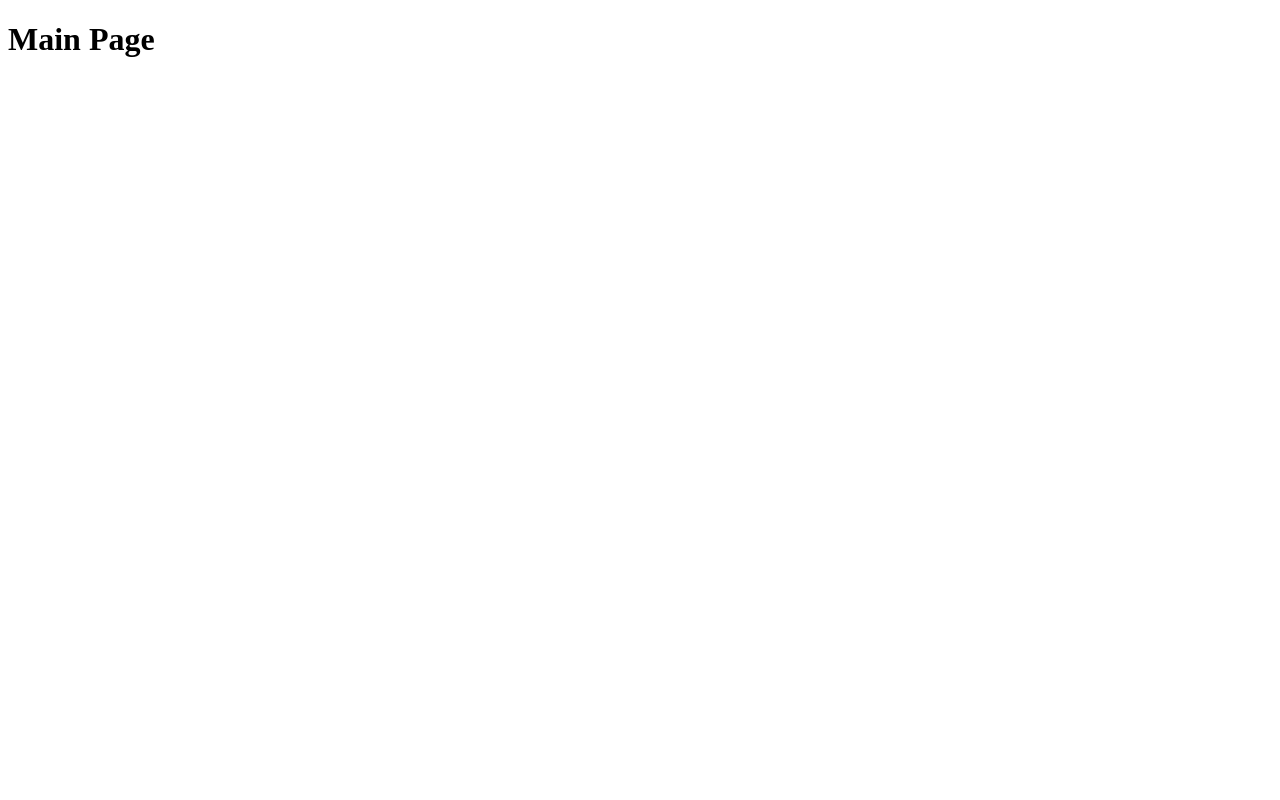
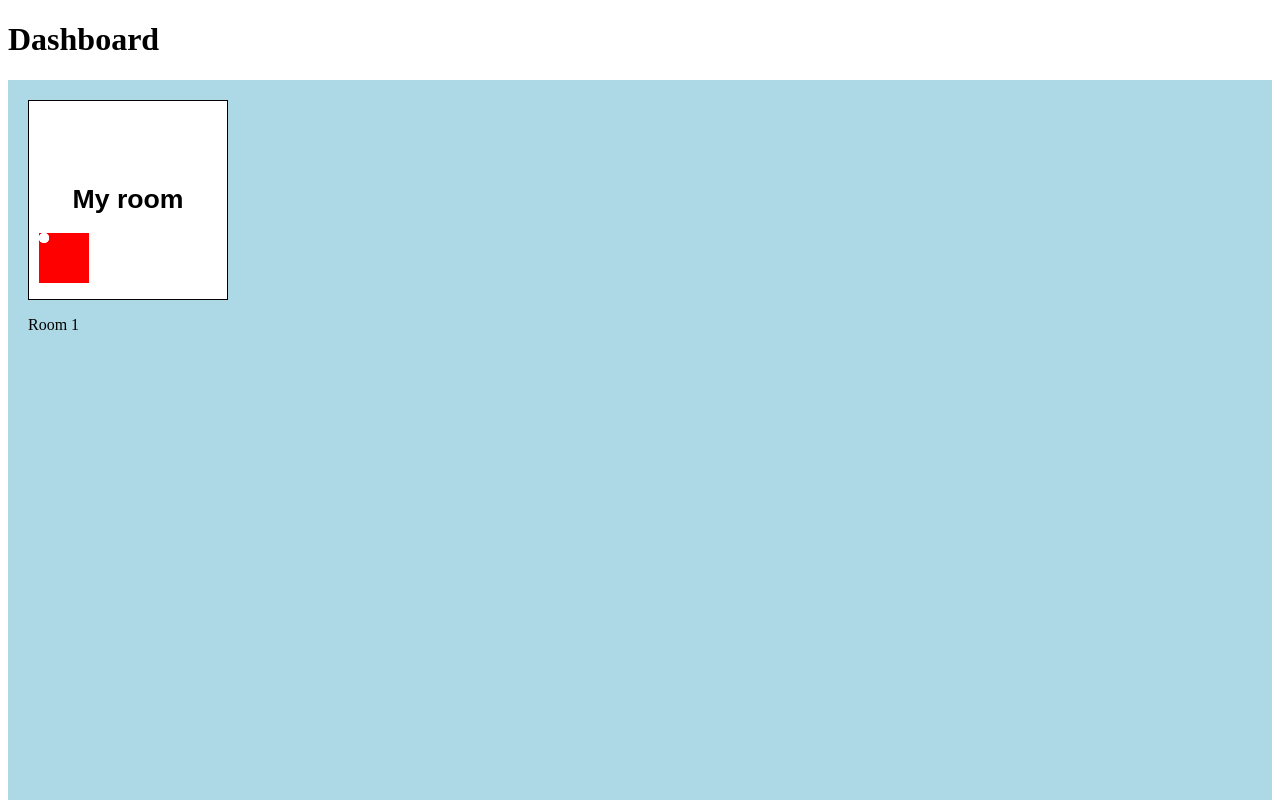
Before and after one commit to MariaLink24/dupefigma, a React app: page / in a window 1280 px wide. Shown: the top 800 px of the page. Built offline with nearby package versions, Linux system fonts and the light colour scheme.

Commit message:
add stucture + basic divs

```diff
--- /dev/null
+++ b/pages/Dashboard.tsx
@@ -0,0 +1,28 @@
+import React from 'react';
+import Room from './Room';
+import { useNavigate } from "react-router-dom";
+
+const Dashboard = () => {
+    const navigate = useNavigate();
+
+    const handleClick = () => {
+        navigate("/room/1");
+    }
+    return(
+        <div >
+            <h1>Dashboard</h1>
+        <div style={{background: 'lightblue', paddingBottom: '100%'}}>
+            <div style={{display: "flex", flexDirection: "row"}}>
+                <div style={{display: "block", margin: '20px'}}>
+                    <button onClick={handleClick
+                }  style={{width: '200px', height: '200px', border: '1px solid black', background: 'white',  padding: '10px', cursor: "pointer"}}>
+                    <Room/>
+                </button>
+                    <p>Room 1</p>
+                </div>
+            </div>
+        </div>
+        </div>
+    )
+}
+export default Dashboard;
--- /dev/null
+++ b/pages/Room.tsx
@@ -0,0 +1,15 @@
+import React from 'react';
+import Menu from "../shared/ui/Menu";
+import Square from "../shared/ui/Square";
+
+const Room = () => {
+    return(
+        <div>
+            <h1>My room </h1>
+            <div>
+                <Square/>
+            </div>
+        </div>
+    )
+}
+export default Room;
--- /dev/null
+++ b/shared/ui/Menu.tsx
@@ -0,0 +1,9 @@
+import React from 'react';
+
+const Menu = () =>
+{
+    return(<div>
+
+    </div>)
+}
+export default Menu;
--- /dev/null
+++ b/shared/ui/Square.tsx
@@ -0,0 +1,14 @@
+import * as React from 'react';
+import './item.css'
+
+const Square = () => {
+    return(
+        <div className='item'>
+            <div className="resizer ne"/>
+            <div className="resizer nw"/>
+            <div className="resizer sw"/>
+            <div className="resizer se"/>
+        </div>
+    )
+}
+export default Square
--- /dev/null
+++ b/shared/ui/item.css
@@ -0,0 +1,34 @@
+.item {
+    width: 50px;
+    height: 50px;
+    background: red;
+    position: absolute;
+}
+.resizer {
+    position: absolute;
+    height: 10px;
+    width: 10px;
+    border-radius: 5px;
+    background-color: white;
+    z-index: 2;
+}
+.resizer .nw{
+    top: -1px;
+    left: -1px;
+    cursor: nw-resize;
+}
+.resizer .ne{
+    top: -1px;
+    right: -1px;
+    cursor: ne-resize;
+}
+.resizer .sw{
+    bottom: -1px;
+    left: -1px;
+    cursor: sw-resize;
+}
+.resizer .se {
+    bottom: -1px;
+    right: -1px;
+    cursor: se-resize;
+}
--- a/src/App.tsx
+++ b/src/App.tsx
@@ -1,10 +1,12 @@
 import React from "react";
 import {createBrowserRouter, RouterProvider} from 'react-router-dom';
+import Dashboard from '../pages/Dashboard';
+import Room from "../pages/Room";
 
 const router = createBrowserRouter([
         {
             path: '/',
-            element: <h1>Main Page</h1>,
+            element: <Dashboard/>,
         },
         {
             path: '/auth',
@@ -16,7 +18,7 @@ const router = createBrowserRouter([
         },
         {
             path: '/room/:roomId',
-            element: <div/>,
+            element: <Room/>,
         },
         {
             path: '/create_room',
--- a/webpack.config.js
+++ b/webpack.config.js
@@ -31,6 +31,6 @@ module.exports = {
     ],
     devServer: {
         port: 3000,
-        historyApiFallback: true,
+        historyApiFallback: true
     }
 };
```
Also changed, not shown: shared/ui/Shape.tsx (added, +11 -0 lines), 1 other file (tests, documents, lock files or other folders).
